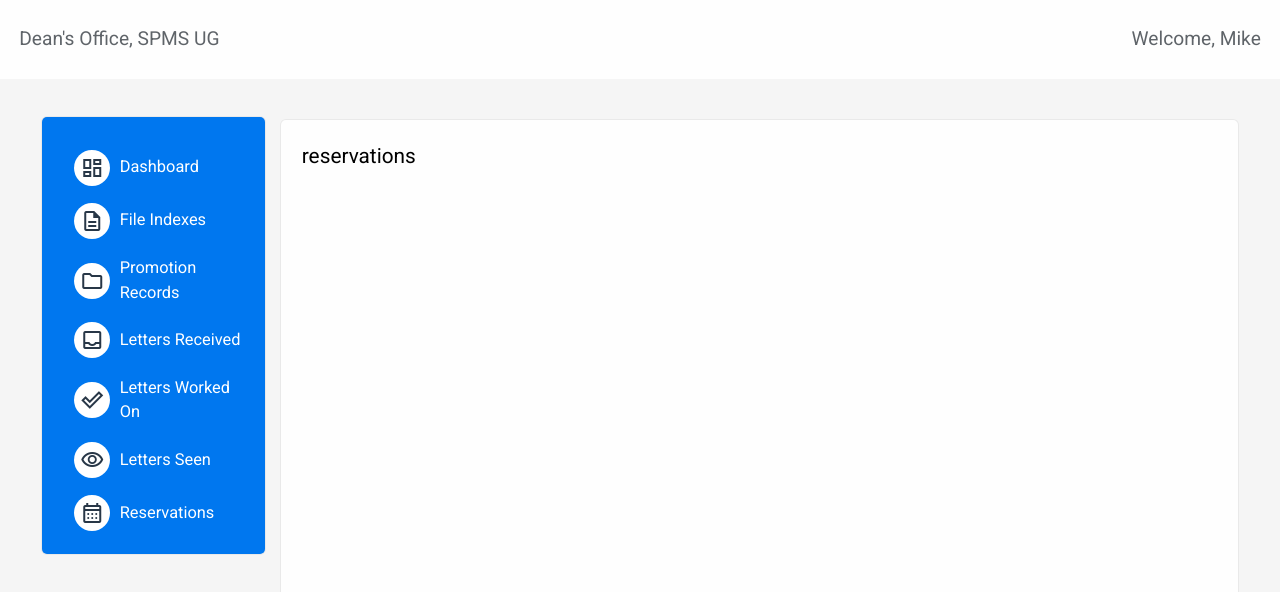
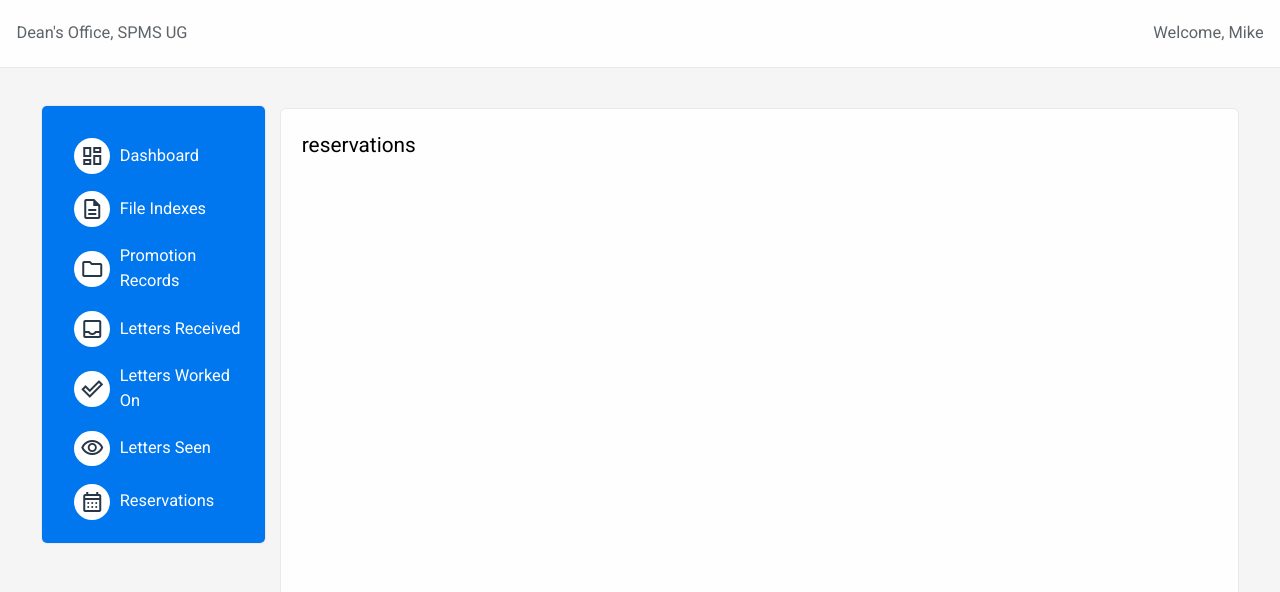
Before and after one commit to michaelamponsah/spms-application, a React (Create React App) app: page /reservations in a window 1280 px wide. Shown: the top 592 px of the page. Built offline with nearby package versions, Linux system fonts and the light colour scheme.

Commit message:
Styling changes to top navigation

```diff
--- a/src/components/TopNavigation/index.js
+++ b/src/components/TopNavigation/index.js
@@ -3,7 +3,7 @@ import classes from "./style.module.css";
 
 const NavBar = () => {
   return (
-    <nav className={classes["nav__wrapper"]}>
+    <nav className={`${classes["nav__wrapper"]} bg-white shadow text-small text-dark`}>
       <div className={classes["nav__left"]}>
         <p>Dean's Office, SPMS UG</p>
       </div>
--- a/src/components/TopNavigation/style.module.css
+++ b/src/components/TopNavigation/style.module.css
@@ -3,9 +3,7 @@
   justify-content: space-between;
   align-items: center;
   padding: 1.3em 0;
-  font-size: 1.2rem;
   color: #5f6469;
-  background-color: #fefefe;
 }
 .nav__left {
   margin-left: 1em;
```
